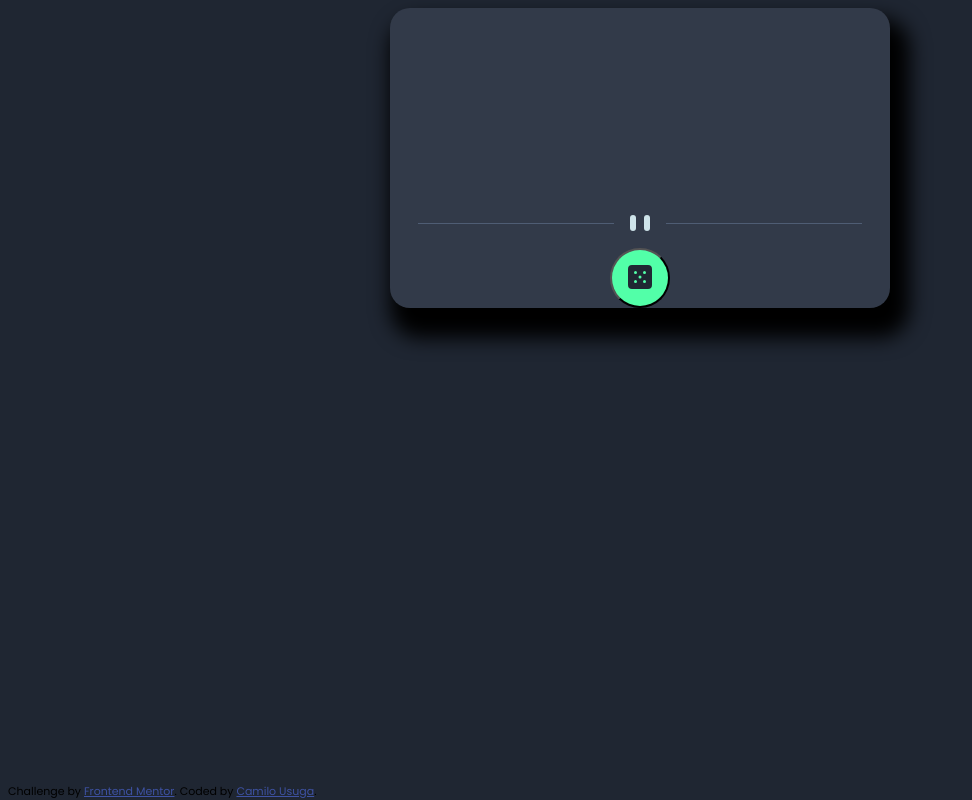
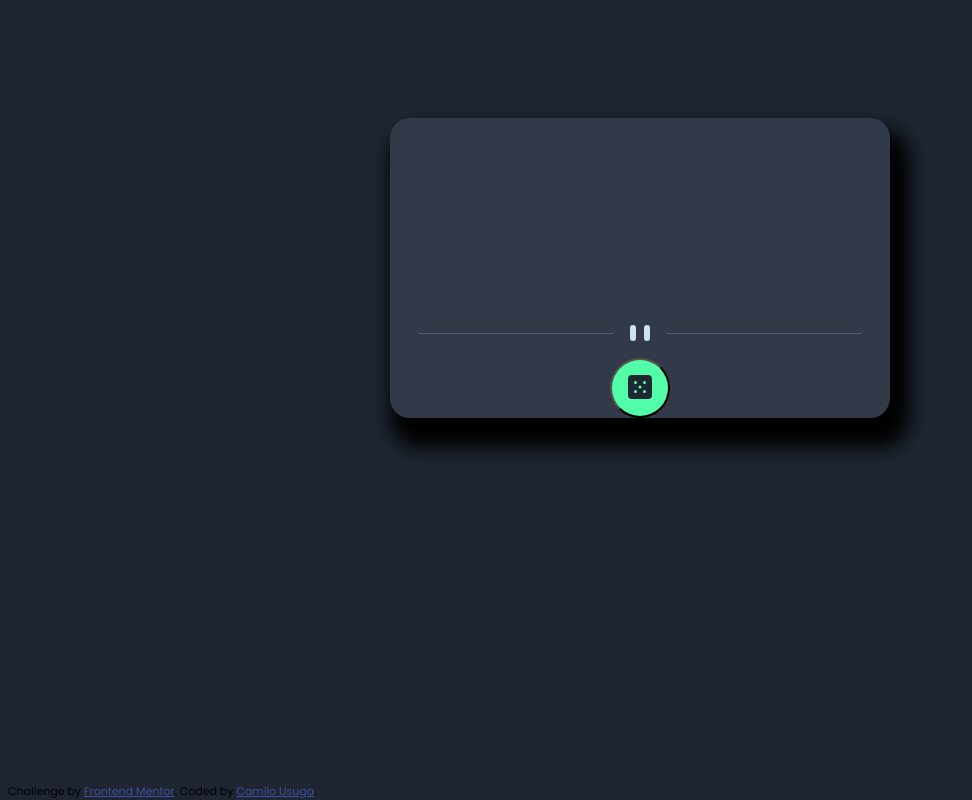
Before and after one commit to CamiloXXI/advice-generator-app, a plain HTML site: page index.html in a window 1280 px wide. Shown: the whole page, without its empty margins (0-972 px from the left). Drawn offline with Linux system fonts and the light colour scheme; no server answers.

Commit message:
New completed

```diff
--- a/style.css
+++ b/style.css
@@ -8,12 +8,13 @@
 body {
   display: grid;
   grid-template-columns: repeat(auto-fill, max-content);
+  justify-content: center;
   background-color: hsl(218, 23%, 16%);
 }
 
 main {
   position: relative;
-  margin: 0 auto;
+  margin-top: 110px;
   width: 500px;
   height: 300px;
   border-radius: 20px;
@@ -68,7 +69,7 @@ section > p {
 
 .getAdvice:hover {
   cursor: pointer;
-  box-shadow: 0px 0px 15px 5px hsl(150, 100%, 66%);
+  box-shadow: 0px 0px 15px 5 px hsl(150, 100%, 66%);
 }
 
 footer {
```
